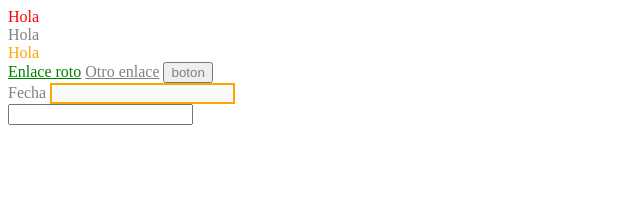
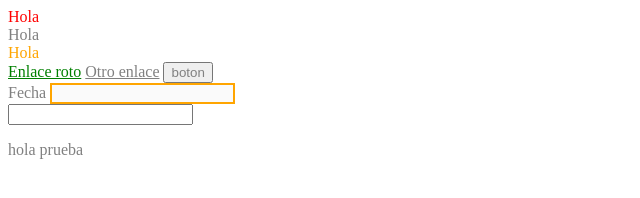
Before and after one commit to MarlonTMF/TecWeb_CSS_1, a plain HTML site: page index.html in a window 1280 px wide. Shown: the full height of the page, 0-640 px from the left. Drawn offline with Linux system fonts and the light colour scheme.

Commit message:
Selectores_V3

```diff
--- a/CSS/estilos.css
+++ b/CSS/estilos.css
@@ -58,3 +58,5 @@
 input:disabled{
     border:2px solid orange;
 }
+
+/**/
--- a/index.html
+++ b/index.html
@@ -22,6 +22,6 @@
     <label for="password"></label>
     <input type="text" type="password">
 </form>
-
+<p>hola prueba</p>
 </body>
 </html>
```
